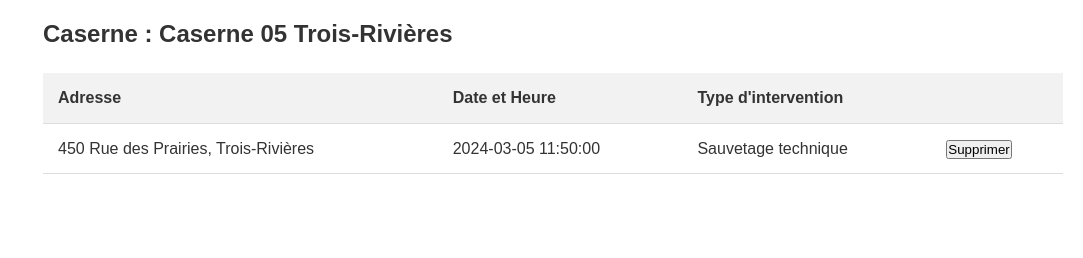
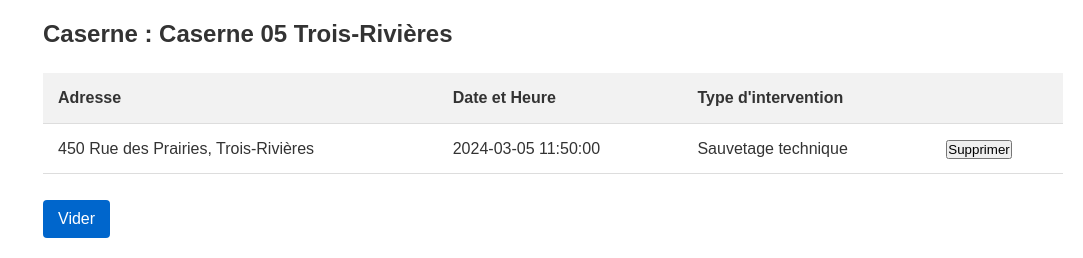
Before and after one commit to louane-B/gestion_caserne, a PHP site: page /Intervention/interventionsPage.php in a window 1280 px wide. Shown: the part 812-1070 px from the top of the page, without its empty margins (197-1280 px from the left). Before the commit the page ends 986 px from the top, so only its background shows below. Run offline with PHP 8.4, Linux system fonts and the light colour scheme; data comes from the database, SQL or seed files in the repository.

Commit message:
Création du bouton vider

```diff
--- a/Intervention/interventionsPage.php
+++ b/Intervention/interventionsPage.php
@@ -68,6 +68,9 @@
             <input type="hidden" id="id_intervention" name="id_intervention">
         </form>
         <br>
+        <form action="viderListeIntervention.php" method="POST">
+                <button type="submit" class="btn-submit">Vider</button>
+        </form>
     </div>
 </body>
 </html>
```
